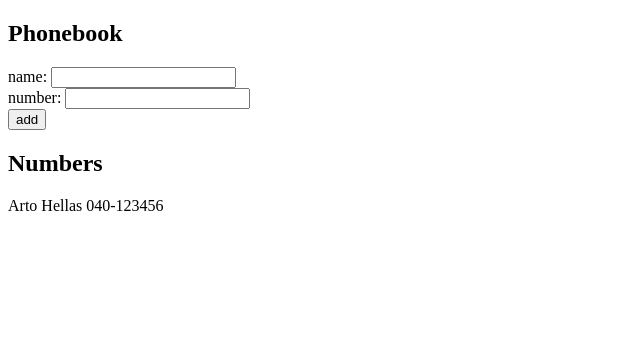
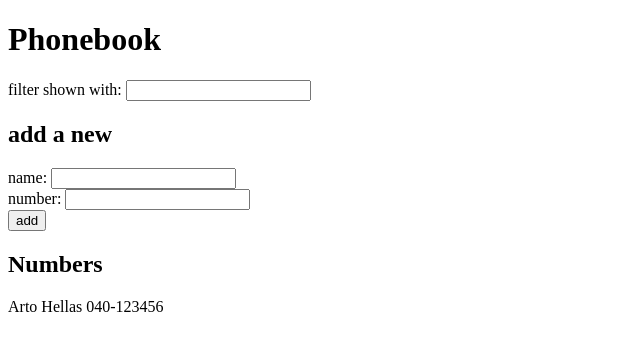
Before and after one commit to Vikram-04/Fullstack-open, a React (Vite) app in the folder part-2/The-phonebook/: page / in a window 1280 px wide. Shown: the top 350 px of the page, without its empty margins (0-640 px from the left). Built offline with nearby package versions, Linux system fonts and the light colour scheme.

Commit message:
Exercise 2.9-Implemented search

```diff
--- a/part-2/The-phonebook/src/App.jsx
+++ b/part-2/The-phonebook/src/App.jsx
@@ -6,6 +6,7 @@ const App = () => {
   ]);
   const [newName, setNewName] = useState("");
   const [newNumber, setNewNumber] = useState("");
+  const [search, setSearch] = useState("");
 
   const handleSubmit = (event) => {
     event.preventDefault();
@@ -21,10 +22,20 @@ const App = () => {
     setNewName("");
     setNewNumber("");
   };
-
+  const showPersons = persons.filter((person) =>
+    person.name.toLowerCase().startsWith(search),
+  );
   return (
     <div>
-      <h2>Phonebook</h2>
+      <h1>Phonebook</h1>
+      <div>
+        filter shown with:{" "}
+        <input
+          value={search}
+          onChange={(event) => setSearch(event.target.value)}
+        ></input>
+      </div>
+      <h2>add a new</h2>
       <form onSubmit={handleSubmit}>
         <div>
           name:{" "}
@@ -45,7 +56,7 @@ const App = () => {
         </div>
       </form>
       <h2>Numbers</h2>
-      {persons.map((person) => (
+      {showPersons.map((person) => (
         <p key={person.name}>
           {person.name} {person.number}
         </p>
```
